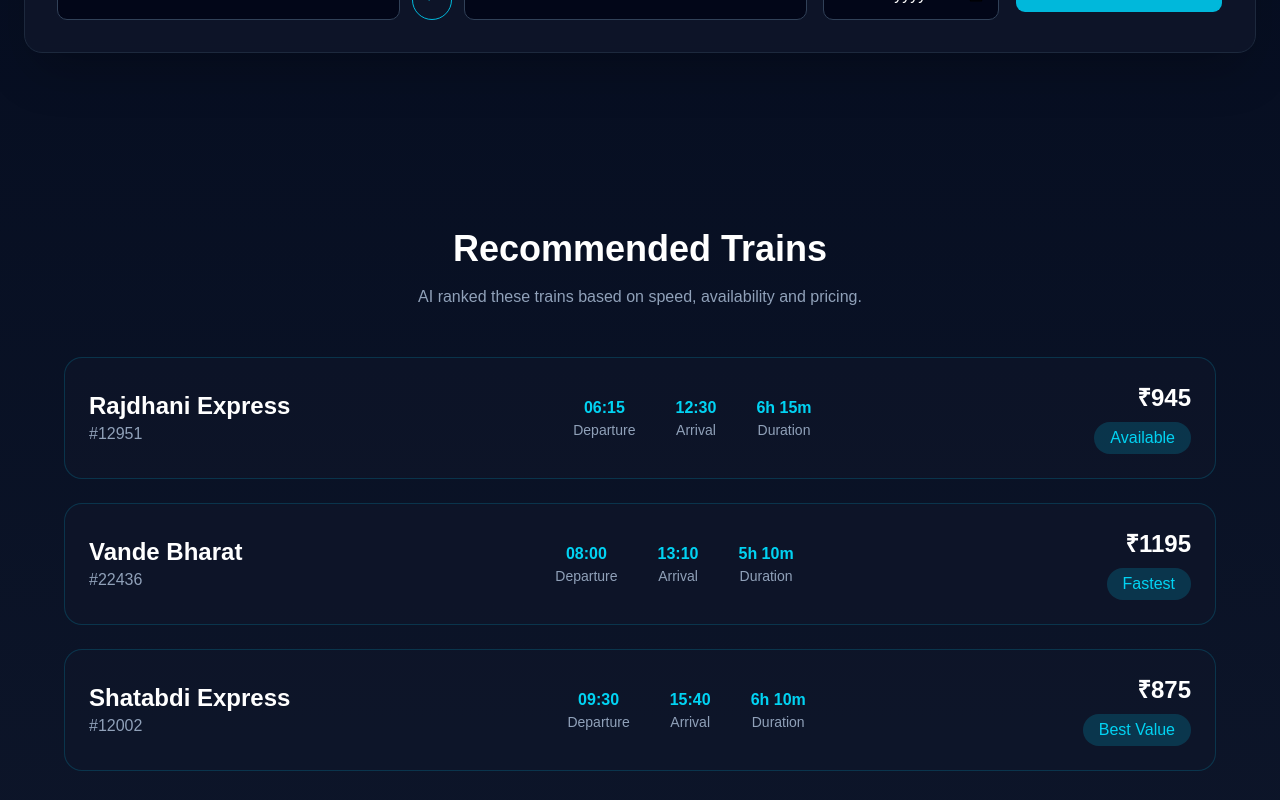
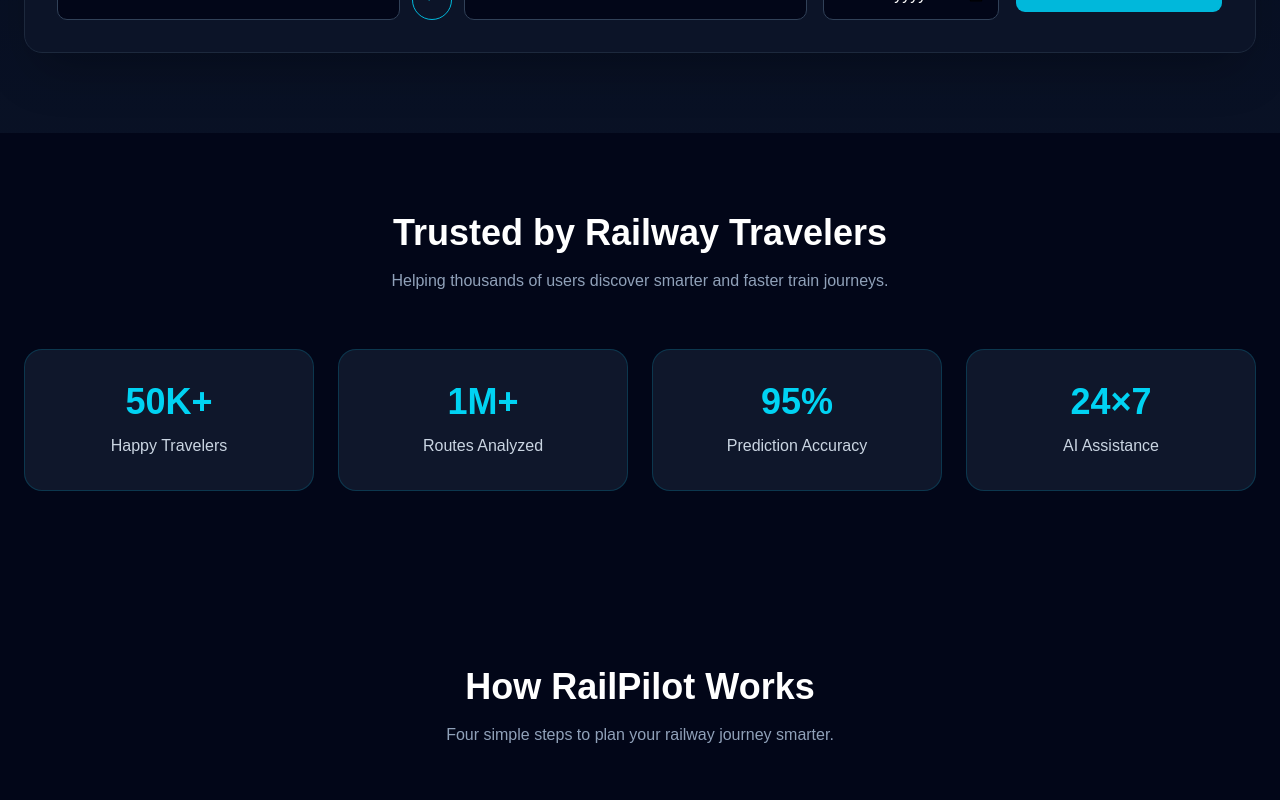
Before and after one commit to shashhwt31/railPilot-ai, a React (Vite) app in the folder frontend/: page / in a window 1280 px wide. Shown: the part 1080-1880 px from the top of the page. Built offline with nearby package versions, Linux system fonts and the light colour scheme.

Commit message:
Sprint 9: Added interactive search with dynamic results

```diff
--- a/frontend/src/App.tsx
+++ b/frontend/src/App.tsx
@@ -1,26 +1,48 @@
+import { useState } from "react";
+
 import Navbar from "@/components/layout/Navbar";
 import Hero from "@/components/sections/Hero";
-import Features from "@/components/sections/Features";
 import SearchSection from "@/components/sections/SearchSection";
 import TrainResults from "@/components/sections/TrainResults";
 import Statistics from "@/components/sections/Statistics";
 import HowItWorks from "@/components/sections/HowItWorks";
 import Testimonials from "@/components/sections/Testimonials";
+import Features from "@/components/sections/Features";
 import Footer from "@/components/sections/Footer";
 
+interface SearchData {
+  from: string;
+  to: string;
+  date: string;
+}
+
 function App() {
+  const [searchData, setSearchData] = useState<SearchData | null>(null);
+
+  const handleSearch = (data: SearchData) => {
+    setSearchData(data);
+  };
+
   return (
     <div className="min-h-screen bg-gradient-to-b from-slate-950 via-slate-900 to-black text-white">
       <Navbar />
       <Hero />
-      <SearchSection />
-      <TrainResults />
+
+      <SearchSection onSearch={handleSearch} />
+
+      {searchData && (
+        <TrainResults
+          from={searchData.from}
+          to={searchData.to}
+          date={searchData.date}
+        />
+      )}
+
       <Statistics />
       <HowItWorks />
       <Testimonials />
       <Features />
       <Footer />
-
     </div>
   );
 }
--- a/frontend/src/components/sections/SearchSection.tsx
+++ b/frontend/src/components/sections/SearchSection.tsx
@@ -1,9 +1,43 @@
+import { useState } from "react";
 import { Button } from "@/components/ui/button";
 
-export default function SearchSection() {
+interface SearchSectionProps {
+  onSearch: (searchData: {
+    from: string;
+    to: string;
+    date: string;
+  }) => void;
+}
+
+export default function SearchSection({
+  onSearch,
+}: SearchSectionProps) {
+  const [from, setFrom] = useState("");
+  const [to, setTo] = useState("");
+  const [date, setDate] = useState("");
+
+  const handleSearch = () => {
+    if (!from || !to || !date) {
+      alert("Please fill all fields.");
+      return;
+    }
+
+    onSearch({
+      from,
+      to,
+      date,
+    });
+  };
+
+  const handleSwap = () => {
+    const temp = from;
+    setFrom(to);
+    setTo(temp);
+  };
+
   return (
     <section className="mx-auto max-w-7xl px-6 py-20">
-      <div className="rounded-2xl border border-slate-800 bg-slate-900/80 p-8 shadow-2xl backdrop-blur">
+      <div className="rounded-2xl border border-slate-800 bg-slate-900/70 p-8 shadow-2xl backdrop-blur">
 
         <h2 className="mb-8 text-center text-4xl font-bold text-white">
           Search Your Journey
@@ -11,16 +45,18 @@
 
         <div className="flex flex-col gap-4 lg:flex-row lg:items-center">
 
-          {/* From - Swap - To */}
           <div className="flex flex-1 items-center gap-3">
 
             <input
               type="text"
               placeholder="From"
+              value={from}
+              onChange={(e) => setFrom(e.target.value)}
               className="flex-1 rounded-lg border border-slate-700 bg-slate-950 p-3 text-white placeholder:text-slate-500 outline-none transition focus:border-cyan-400"
             />
 
             <button
+              onClick={handleSwap}
               className="rounded-full border border-cyan-500 p-3 text-cyan-400 transition hover:bg-cyan-500 hover:text-black"
             >
               ⇄
@@ -29,29 +65,29 @@
             <input
               type="text"
               placeholder="To"
+              value={to}
+              onChange={(e) => setTo(e.target.value)}
               className="flex-1 rounded-lg border border-slate-700 bg-slate-950 p-3 text-white placeholder:text-slate-500 outline-none transition focus:border-cyan-400"
             />
 
           </div>
 
-          {/* Date */}
-
           <input
             type="date"
+            value={date}
+            onChange={(e) => setDate(e.target.value)}
             className="rounded-lg border border-slate-700 bg-slate-950 p-3 text-white outline-none transition focus:border-cyan-400 lg:w-44"
           />
-
-          {/* Search Button */}
 
           <Button
             size="lg"
             className="bg-cyan-500 text-black hover:bg-cyan-400 lg:w-52"
+            onClick={handleSearch}
           >
             Search Trains
           </Button>
 
         </div>
-
       </div>
     </section>
   );
--- a/frontend/src/components/sections/TrainResults.tsx
+++ b/frontend/src/components/sections/TrainResults.tsx
@@ -1,4 +1,14 @@
-export default function TrainResults() {
+interface TrainResultsProps {
+  from: string;
+  to: string;
+  date: string;
+}
+
+export default function TrainResults({
+  from,
+  to,
+  date,
+}: TrainResultsProps) {
   const trains = [
     {
       name: "Rajdhani Express",
@@ -31,13 +41,17 @@
 
   return (
     <section className="py-24 px-6">
-      <div className="max-w-6xl mx-auto">
-        <h2 className="text-4xl font-bold text-white text-center">
+      <div className="mx-auto max-w-6xl">
+        <h2 className="text-center text-4xl font-bold text-white">
           Recommended Trains
         </h2>
 
-        <p className="mt-4 text-center text-slate-400">
-          AI ranked these trains based on speed, availability and pricing.
+        <p className="mt-4 text-center text-cyan-400 text-lg">
+          {from} → {to}
+        </p>
+
+        <p className="text-center text-slate-400">
+          Journey Date: {date}
         </p>
 
         <div className="mt-12 space-y-6">
@@ -46,7 +60,7 @@
               key={train.number}
               className="rounded-2xl border border-cyan-500/20 bg-slate-900/60 p-6"
             >
-              <div className="flex flex-col md:flex-row md:items-center md:justify-between gap-6">
+              <div className="flex flex-col gap-6 md:flex-row md:items-center md:justify-between">
                 <div>
                   <h3 className="text-2xl font-bold text-white">
                     {train.name}
@@ -59,28 +73,28 @@
 
                 <div className="flex gap-10 text-center">
                   <div>
-                    <p className="text-cyan-400 font-semibold">
+                    <p className="font-semibold text-cyan-400">
                       {train.departure}
                     </p>
-                    <p className="text-slate-400 text-sm">
+                    <p className="text-sm text-slate-400">
                       Departure
                     </p>
                   </div>
 
                   <div>
-                    <p className="text-cyan-400 font-semibold">
+                    <p className="font-semibold text-cyan-400">
                       {train.arrival}
                     </p>
-                    <p className="text-slate-400 text-sm">
+                    <p className="text-sm text-slate-400">
                       Arrival
                     </p>
                   </div>
 
                   <div>
-                    <p className="text-cyan-400 font-semibold">
+                    <p className="font-semibold text-cyan-400">
                       {train.duration}
                     </p>
-                    <p className="text-slate-400 text-sm">
+                    <p className="text-sm text-slate-400">
                       Duration
                     </p>
                   </div>
@@ -91,7 +105,7 @@
                     {train.price}
                   </p>
 
-                  <span className="inline-block mt-2 rounded-full bg-cyan-500/20 px-4 py-1 text-cyan-400">
+                  <span className="mt-2 inline-block rounded-full bg-cyan-500/20 px-4 py-1 text-cyan-400">
                     {train.status}
                   </span>
                 </div>
```
